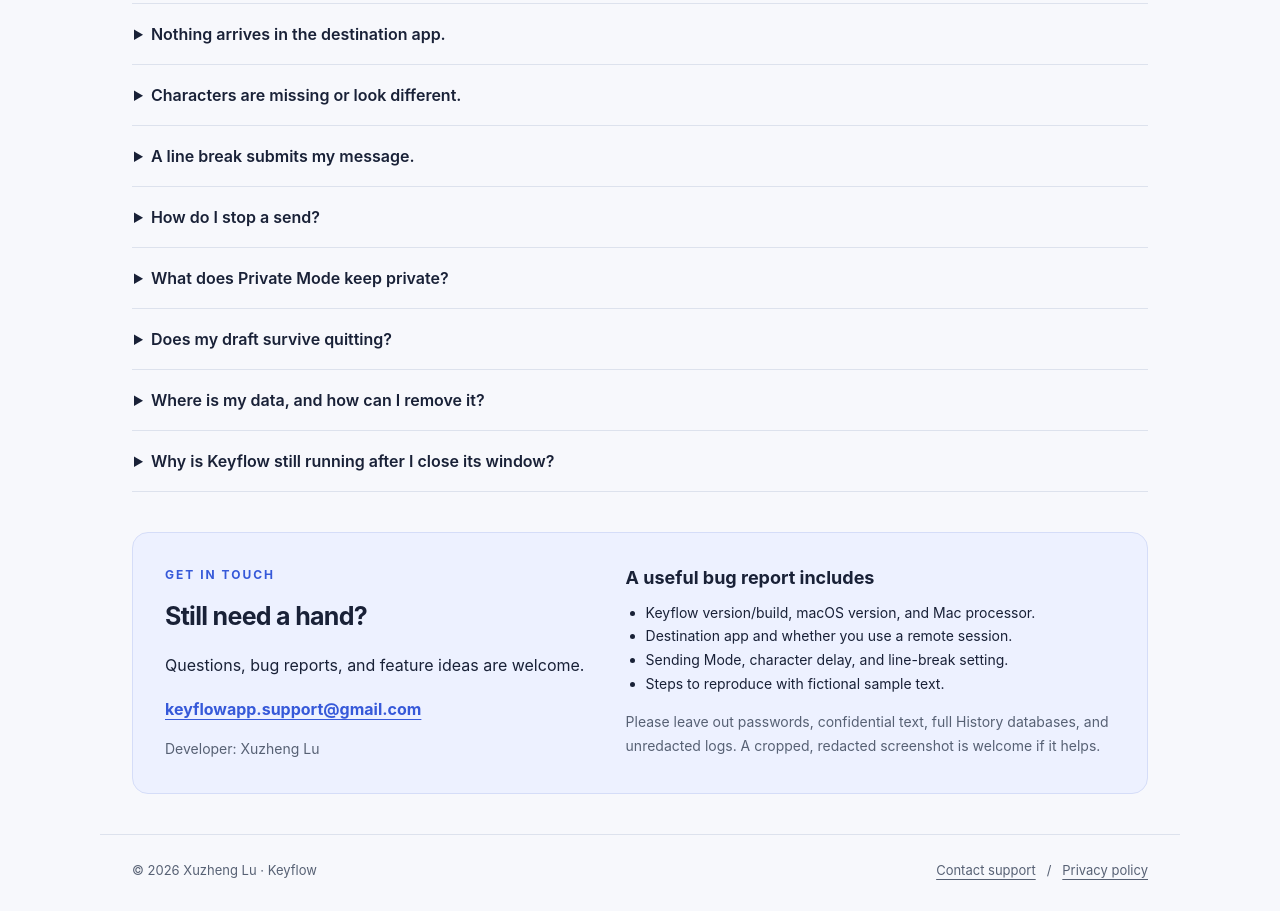
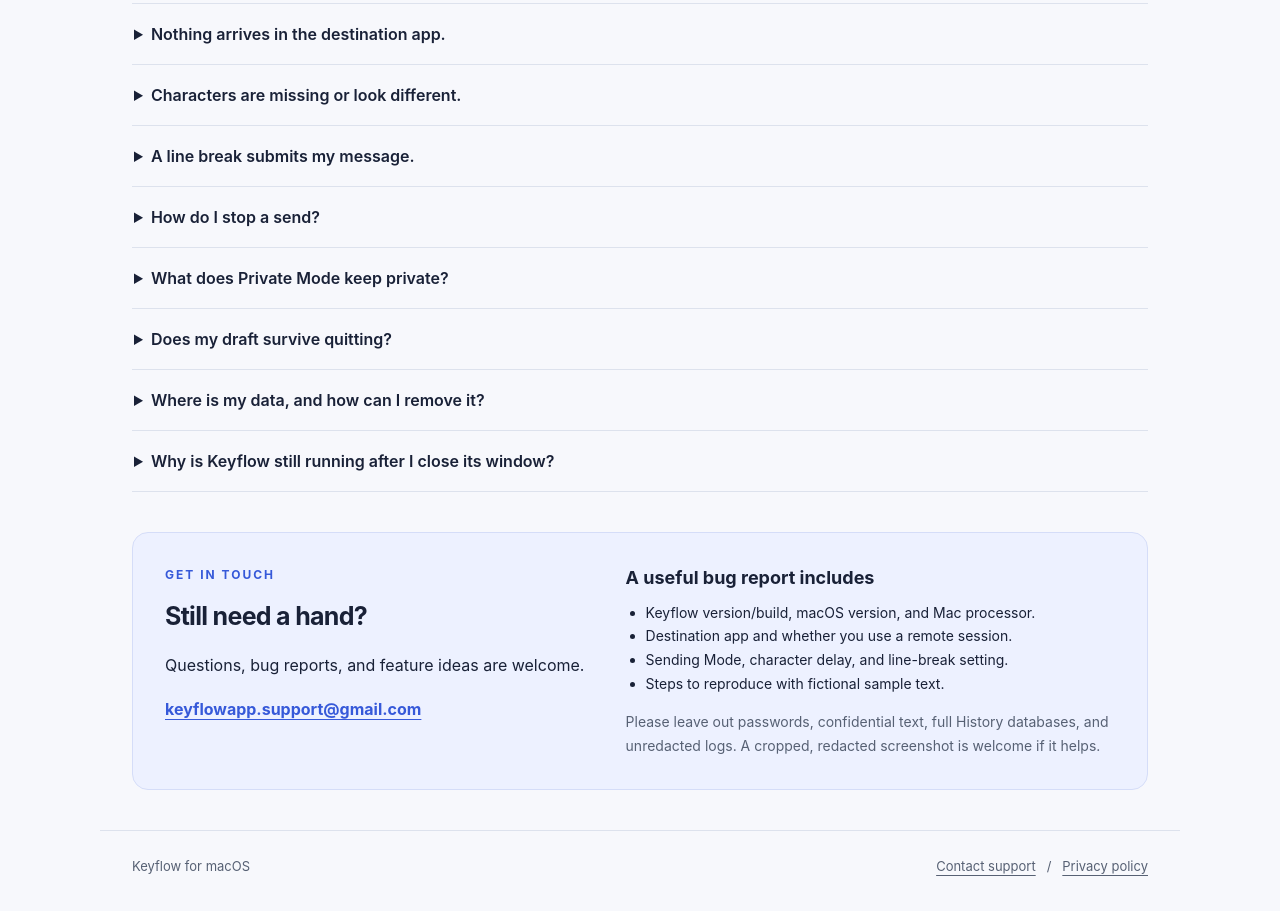
Before and after one commit to LeanderLXZ/keyflow-support, a plain HTML site: page index.html in a window 1280 px wide. Shown: the part 1021-1932 px from the top of the page. Drawn offline with Linux system fonts and the light colour scheme.

Commit message:
Remove personal name from support page

```diff
--- a/index.html
+++ b/index.html
@@ -13,4 +13,4 @@
 <details><summary>Where is my data, and how can I remove it?</summary><p>Settings → Data shows the folder used by your installed version. Clear History and Clear Favorites are separate actions; clearing one keeps the other. Reset Settings preserves your data. The <a href="privacy.html">privacy policy</a> explains local storage, backups, and deletion.</p></details>
 <details><summary>Why is Keyflow still running after I close its window?</summary><p>When Keep in Menu Bar is enabled, closing the main window can leave Keyflow running. Use Quit to end the application.</p></details>
 </div></section>
-<section id="contact" class="contact"><div><p class="eyebrow">Get in touch</p><h2>Still need a hand?</h2><p>Questions, bug reports, and feature ideas are welcome.</p><a class="email" href="mailto:keyflowapp.support@gmail.com">keyflowapp.support@gmail.com</a><p class="note">Developer: Xuzheng Lu</p></div><div><h3>A useful bug report includes</h3><ul><li>Keyflow version/build, macOS version, and Mac processor.</li><li>Destination app and whether you use a remote session.</li><li>Sending Mode, character delay, and line-break setting.</li><li>Steps to reproduce with fictional sample text.</li></ul><p class="note">Please leave out passwords, confidential text, full History databases, and unredacted logs. A cropped, redacted screenshot is welcome if it helps.</p></div></section></main><footer class="wrap footer"><span>© 2026 Xuzheng Lu · Keyflow</span><span><a href="index.html#contact">Contact support</a> &nbsp; / &nbsp; <a href="privacy.html">Privacy policy</a></span></footer></body></html>
+<section id="contact" class="contact"><div><p class="eyebrow">Get in touch</p><h2>Still need a hand?</h2><p>Questions, bug reports, and feature ideas are welcome.</p><a class="email" href="mailto:keyflowapp.support@gmail.com">keyflowapp.support@gmail.com</a></div><div><h3>A useful bug report includes</h3><ul><li>Keyflow version/build, macOS version, and Mac processor.</li><li>Destination app and whether you use a remote session.</li><li>Sending Mode, character delay, and line-break setting.</li><li>Steps to reproduce with fictional sample text.</li></ul><p class="note">Please leave out passwords, confidential text, full History databases, and unredacted logs. A cropped, redacted screenshot is welcome if it helps.</p></div></section></main><footer class="wrap footer"><span>Keyflow for macOS</span><span><a href="index.html#contact">Contact support</a> &nbsp; / &nbsp; <a href="privacy.html">Privacy policy</a></span></footer></body></html>
```
